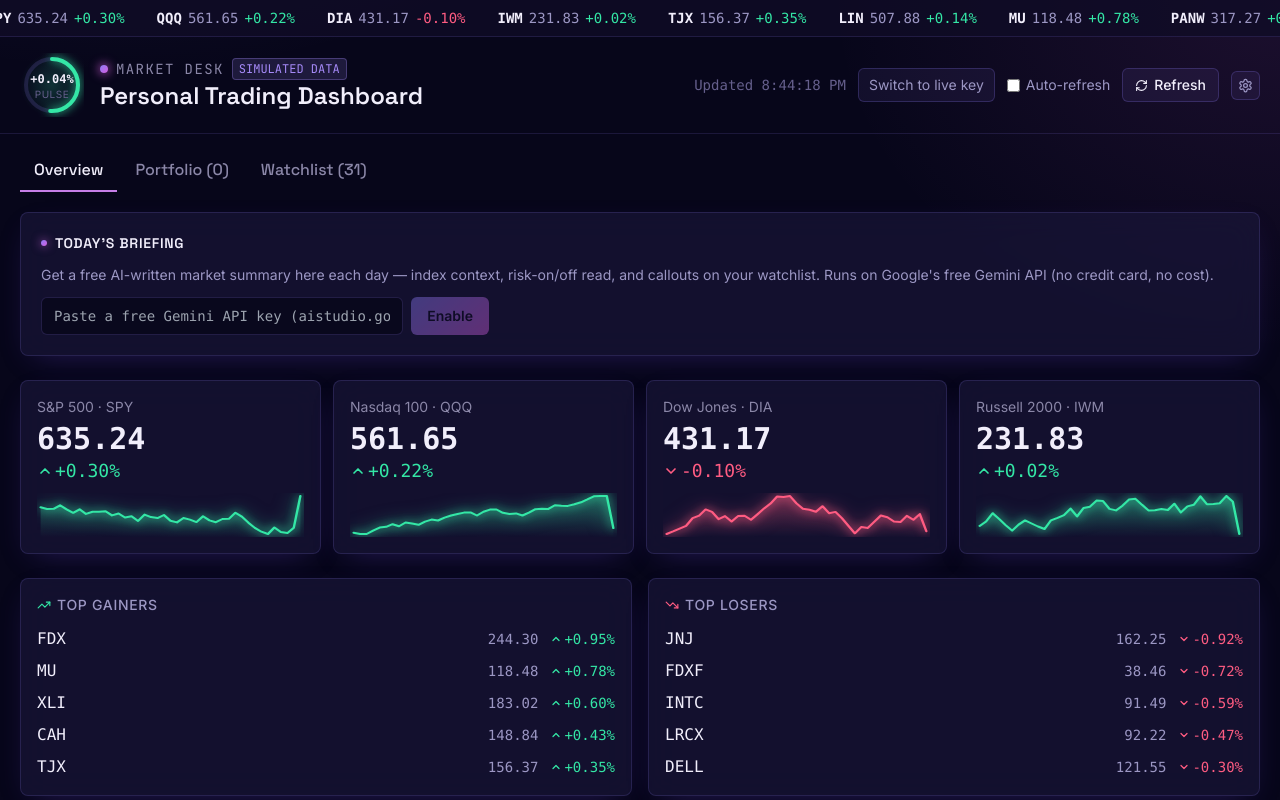
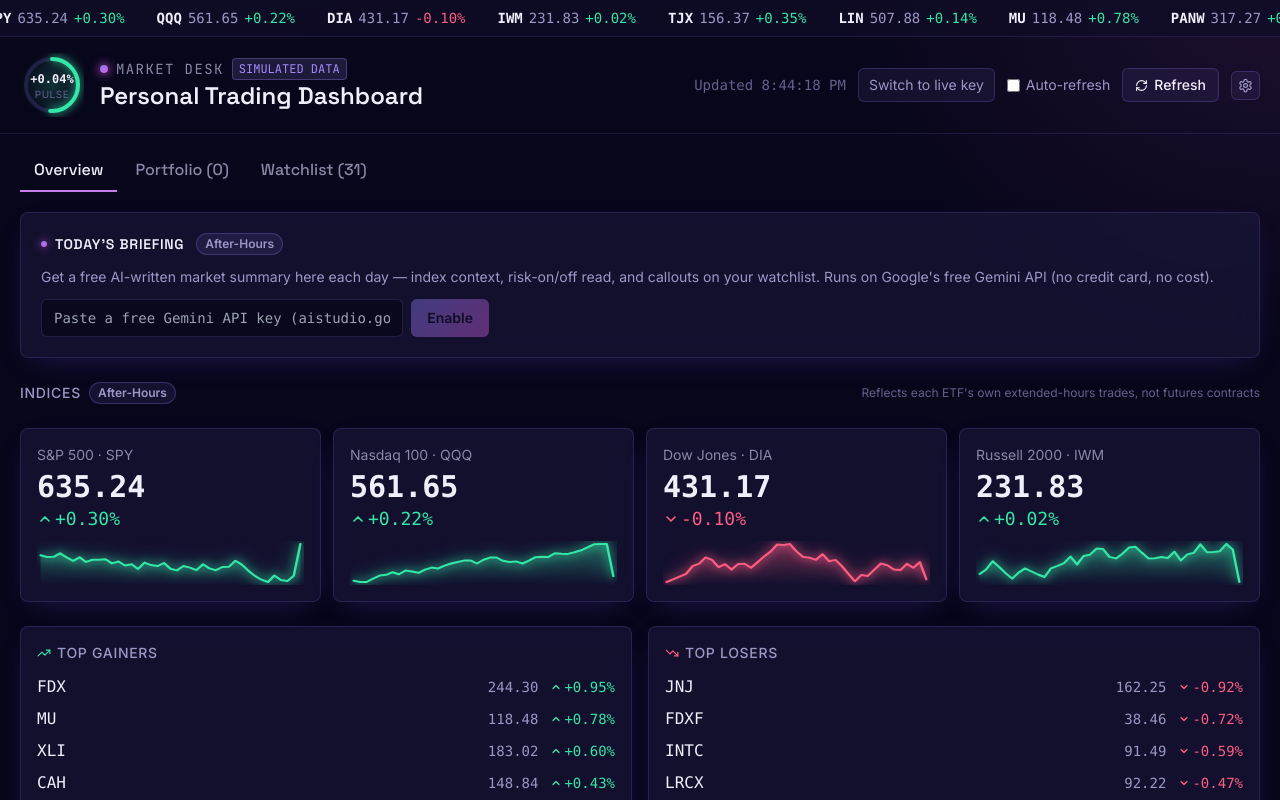
Before and after one commit to ShaunD208/market-desk, a React (Vite) app: page / in a window 1280 px wide. Both pictures are taken after a click on the button "Or use simulated data instead". Shown: the top 800 px of the page. Built offline with nearby package versions, Linux system fonts and the light colour scheme.

Commit message:
Add files via upload

```diff
--- a/src/MarketDesk.jsx
+++ b/src/MarketDesk.jsx
@@ -236,6 +236,40 @@ async function fetchMarketHeadlines() {
   return headlines.slice(0, 10);
 }
 
+// Free on Finnhub's tier — used to give the briefing real earnings dates for
+// the user's own symbols instead of generic news alone. Fails silently if
+// unavailable so it never blocks the rest of the briefing.
+async function fetchEarningsCalendar(apiKey) {
+  if (!apiKey) return [];
+  const from = new Date();
+  const to = new Date();
+  to.setDate(to.getDate() + 7);
+  const iso = (d) => d.toISOString().slice(0, 10);
+  const target = `https://finnhub.io/api/v1/calendar/earnings?from=${iso(from)}&to=${iso(to)}&token=${apiKey}`;
+  try {
+    const text = await fetchViaProxyChain(target);
+    if (!text) return [];
+    const data = JSON.parse(text);
+    return Array.isArray(data.earningsCalendar) ? data.earningsCalendar : [];
+  } catch (e) {
+    return [];
+  }
+}
+
+// Rough US market session detector (Eastern Time), no API needed.
+function getMarketSession() {
+  const now = new Date();
+  const et = new Date(now.toLocaleString("en-US", { timeZone: "America/New_York" }));
+  const day = et.getDay();
+  const minutes = et.getHours() * 60 + et.getMinutes();
+  if (day === 0 || day === 6) return "Weekend";
+  if (minutes < 4 * 60) return "Closed";
+  if (minutes < 9 * 60 + 30) return "Pre-Market";
+  if (minutes < 16 * 60) return "Market Open";
+  if (minutes < 20 * 60) return "After-Hours";
+  return "Closed";
+}
+
 // Calls Google's free-tier Gemini API directly from the browser (no backend
 // needed — confirmed CORS-friendly on the standard generateContent endpoint).
 async function callGemini(apiKeyG, prompt) {
@@ -258,30 +292,41 @@ async function callGemini(apiKeyG, prompt) {
   return text;
 }
 
-function buildBriefingPrompt({ dateStr, indexLines, moverLines, headlines }) {
-  return `You are a calm, precise market-briefing assistant writing a short daily note for a retail investor reviewing their own personal watchlist. Today is ${dateStr}.
-
-INDEX SNAPSHOT:
+function buildBriefingPrompt({ dateStr, sessionLabel, indexLines, moverLines, headlines, earningsLines }) {
+  const framingNote = sessionLabel === "Pre-Market" || sessionLabel === "Weekend" || sessionLabel === "Closed"
+    ? "The market has not opened yet (or is closed). Write this as a forward-looking pre-market brief — what to watch for once trading starts today — not a recap of a session that hasn't happened."
+    : sessionLabel === "Market Open"
+    ? "The market is currently open. Write this as a live read on today's session so far."
+    : "The market has closed for the day (after-hours). Write this as a end-of-day recap.";
+
+  return `You are a calm, precise market-briefing assistant writing a short note for a retail investor reviewing their own personal watchlist. Today is ${dateStr}. Current market session: ${sessionLabel}.
+
+${framingNote}
+
+INDEX SNAPSHOT (${sessionLabel === "Pre-Market" ? "pre-market prices — reflect early trading in these ETFs, not futures contracts" : "current prices"}):
 ${indexLines}
 
 NOTABLE WATCHLIST MOVERS:
 ${moverLines || "(no data yet)"}
 
+UPCOMING EARNINGS (next 7 days, for this user's own watchlist/portfolio symbols only):
+${earningsLines || "(none scheduled in the next 7 days, or data unavailable)"}
+
 RECENT FINANCIAL HEADLINES:
-${headlines.length ? headlines.map((h) => `- ${h}`).join("\n") : "(no headlines available right now — base your read on price action alone)"}
-
-Write a briefing using ONLY the information above. Do not invent facts, numbers, or events not implied by this data. Do not give buy/sell/hold recommendations or tell the reader what to do with their money — describe what's happening and why it might matter, and let them draw their own conclusions. Keep it grounded and specific, not generic.
+${headlines.length ? headlines.map((h) => `- ${h}`).join("\n") : "(no headlines available right now — base your read on price action and earnings alone)"}
+
+Write a briefing using ONLY the information above. Do not invent facts, numbers, or events not implied by this data. Do not give buy/sell/hold recommendations or tell the reader what to do with their money — describe what's happening (or what to watch for) and why it might matter, and let them draw their own conclusions. If any headline mentions a major economic event (Fed meeting, inflation data, jobs report, etc.), work it in. Keep it grounded and specific, not generic.
 
 Respond with ONLY raw JSON (no markdown fences, no commentary) matching exactly this shape:
 {
-  "summary": "2-4 sentences on what's driving markets today, in plain language",
+  "summary": "2-4 sentences on what's driving markets today (or what to watch for, if pre-market), in plain language",
   "riskLabel": "Risk-On" | "Risk-Off" | "Mixed / Neutral",
   "riskReason": "one short sentence justifying the label",
   "callouts": [
-    { "symbol": "TICKER", "note": "one short, specific sentence of context — not advice" }
+    { "symbol": "TICKER", "note": "one short, specific sentence of context — not advice. Mention an upcoming earnings date here if this symbol has one." }
   ]
 }
-Include at most 5 callouts, only for names with something genuinely notable to say. If nothing stands out, return an empty callouts array.`;
+Include at most 5 callouts, only for names with something genuinely notable to say (price move, upcoming earnings, or relevant headline). If nothing stands out, return an empty callouts array.`;
 }
 
 function parseBriefingResponse(text) {
@@ -564,7 +609,7 @@ export default function MarketDesk() {
     autoBriefingRef.current = todayStr;
     generateBriefing(false);
     // eslint-disable-next-line react-hooks/exhaustive-deps
-  }, [ready, geminiKey, briefing]);
+  }, [ready, geminiKey, briefing, lastUpdated]);
 
   // ---- Handlers ----
   function saveApiKey() {
@@ -600,7 +645,17 @@ export default function MarketDesk() {
     setBriefingLoading(true);
     setBriefingError("");
     try {
-      const headlines = simulated ? [] : await fetchMarketHeadlines();
+      const sessionLabel = getMarketSession();
+      const [headlines, earningsAll] = await Promise.all([
+        simulated ? Promise.resolve([]) : fetchMarketHeadlines(),
+        simulated ? Promise.resolve([]) : fetchEarningsCalendar(apiKey),
+      ]);
+      const mySymbols = new Set([...watchlist, ...portfolio.map((p) => p.symbol)]);
+      const earningsLines = earningsAll
+        .filter((e) => mySymbols.has(e.symbol))
+        .slice(0, 8)
+        .map((e) => `${e.symbol}: reporting ${e.date}${e.hour === "bmo" ? " (before market open)" : e.hour === "amc" ? " (after market close)" : ""}`)
+        .join("\n");
       const indexLines = INDEX_PROXIES.map(({ symbol, label }) => {
         const q = quotes[symbol];
         return q ? `${label} (${symbol}): ${fmt(q.c)}, ${fmtPct(q.dp)}` : `${label} (${symbol}): no data yet`;
@@ -615,10 +670,10 @@ export default function MarketDesk() {
         .slice(0, 12);
       const moverLines = moversForPrompt.map((m) => `${m.symbol}: ${fmt(m.price)} (${fmtPct(m.pct)})`).join("\n");
       const dateStr = new Date().toLocaleDateString(undefined, { weekday: "long", year: "numeric", month: "long", day: "numeric" });
-      const prompt = buildBriefingPrompt({ dateStr, indexLines, moverLines, headlines });
+      const prompt = buildBriefingPrompt({ dateStr, sessionLabel, indexLines, moverLines, headlines, earningsLines });
       const raw = await callGemini(geminiKey, prompt);
       const parsed = parseBriefingResponse(raw);
-      const next = { ...parsed, date: todayStr, generatedAt: new Date().toISOString(), simulatedNote: simulated };
+      const next = { ...parsed, date: todayStr, sessionLabel, generatedAt: new Date().toISOString(), simulatedNote: simulated };
       setBriefing(next);
       safeStorageSet("md-briefing", next);
     } catch (e) {
@@ -839,6 +894,14 @@ export default function MarketDesk() {
   const tapeItems = [...INDEX_PROXIES.map((i) => i.symbol), ...watchlist];
   const validPcts = watchRows.map((r) => r.pct).filter((p) => p !== null);
   const avgPct = validPcts.length ? validPcts.reduce((a, b) => a + b, 0) / validPcts.length : 0;
+  const marketSession = getMarketSession();
+  const sessionColors = {
+    "Pre-Market": { bg: "rgba(167,139,250,0.15)", color: "#A78BFA", border: "rgba(167,139,250,0.35)" },
+    "Market Open": { bg: "rgba(52,231,166,0.15)", color: "#34E7A6", border: "rgba(52,231,166,0.35)" },
+    "After-Hours": { bg: "rgba(148,130,255,0.1)", color: "#9C97C4", border: "rgba(148,130,255,0.25)" },
+    "Closed": { bg: "rgba(148,130,255,0.08)", color: "#655F8C", border: "rgba(148,130,255,0.18)" },
+    "Weekend": { bg: "rgba(148,130,255,0.08)", color: "#655F8C", border: "rgba(148,130,255,0.18)" },
+  };
 
   // ---- Render ----
   if (!ready) return null;
@@ -1053,6 +1116,12 @@ export default function MarketDesk() {
                 <div className="flex items-center gap-2">
                   <div style={{ width: 6, height: 6, background: "linear-gradient(135deg, #8B7CF6 0%, #D65FE0 100%)", boxShadow: "0 0 8px 1px rgba(214,95,224,0.5)" }} className="rounded-full" />
                   <span className="text-sm uppercase tracking-wider font-semibold" style={{ color: "#F1EEFB", fontFamily: "Space Grotesk, sans-serif" }}>Today's briefing</span>
+                  <span
+                    className="text-xs font-semibold px-2 py-0.5 rounded-full ml-1"
+                    style={{ background: sessionColors[marketSession].bg, color: sessionColors[marketSession].color, border: `1px solid ${sessionColors[marketSession].border}` }}
+                  >
+                    {marketSession}
+                  </span>
                   {briefing && briefing.riskLabel && (
                     <span
                       className="text-xs font-semibold px-2 py-0.5 rounded-full ml-1"
@@ -1150,6 +1219,20 @@ export default function MarketDesk() {
             </div>
 
             {/* Index strip */}
+            <div className="flex items-center justify-between flex-wrap gap-2">
+              <div className="flex items-center gap-2">
+                <span className="text-sm uppercase tracking-wider font-medium" style={{ color: "#9C97C4" }}>Indices</span>
+                <span
+                  className="text-xs font-semibold px-2 py-0.5 rounded-full"
+                  style={{ background: sessionColors[marketSession].bg, color: sessionColors[marketSession].color, border: `1px solid ${sessionColors[marketSession].border}` }}
+                >
+                  {marketSession}
+                </span>
+              </div>
+              {(marketSession === "Pre-Market" || marketSession === "After-Hours") && (
+                <span className="text-xs" style={{ color: "#655F8C" }}>Reflects each ETF's own extended-hours trades, not futures contracts</span>
+              )}
+            </div>
             <div className="grid grid-cols-2 md:grid-cols-4 gap-3">
               {INDEX_PROXIES.map((idx) => {
                 const q = quotes[idx.symbol];
```
